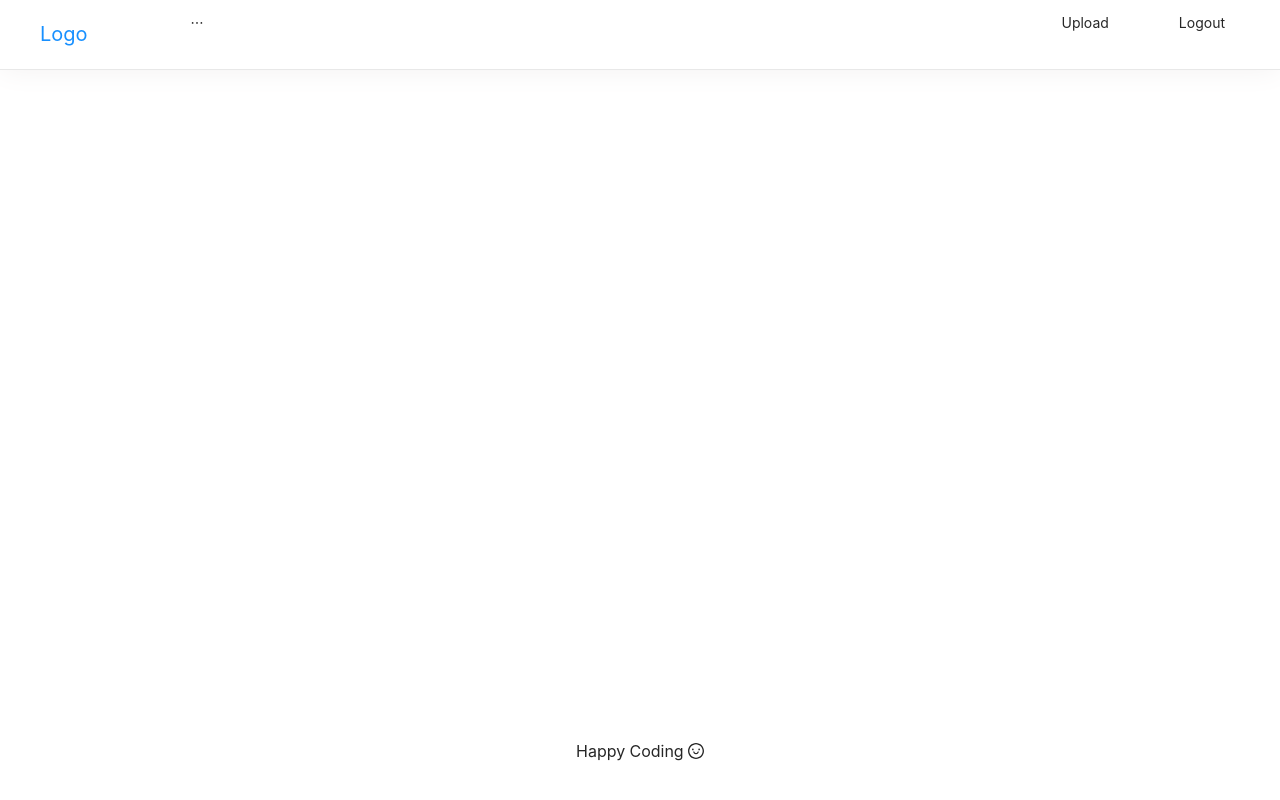
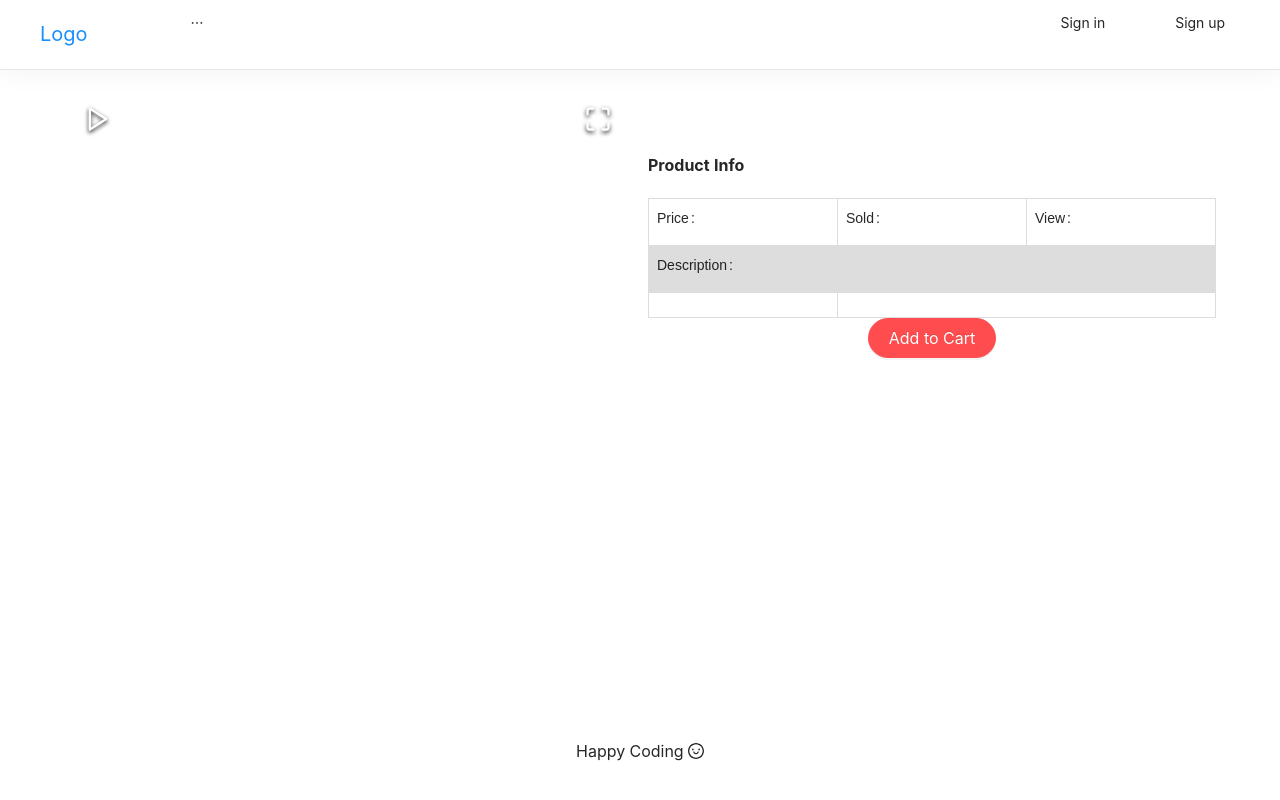
Before and after one commit to julweng/react-shop-app, a React app in the folder client/: page /product/1 in a window 1280 px wide. Built offline with nearby package versions, Linux system fonts and the light colour scheme; no server answers.

Commit message:
product detail

```diff
--- a/client/package.json
+++ b/client/package.json
@@ -15,6 +15,7 @@
     "react-dom": "^16.8.6",
     "react-dropzone": "^11.0.1",
     "react-icons": "^3.7.0",
+    "react-image-gallery": "^1.0.7",
     "react-redux": "^7.1.0-rc.1",
     "react-router-dom": "^5.0.1",
     "react-scripts": "3.4.1",
--- a/client/src/components/App.js
+++ b/client/src/components/App.js
@@ -2,12 +2,13 @@ import React, { Suspense } from "react"
 import { Route, Switch } from "react-router-dom"
 import Auth from "../hoc/auth"
 // pages for this product
-import LandingPage from "./views/LandingPage/LandingPage.js"
+import LandingPage from "./views/LandingPage/LandingPage"
 import LoginPage from "./views/LoginPage/LoginPage.js"
-import RegisterPage from "./views/RegisterPage/RegisterPage.js"
+import RegisterPage from "./views/RegisterPage/RegisterPage"
 import NavBar from "./views/NavBar/NavBar"
 import Footer from "./views/Footer/Footer"
 import UploadProductPage from "./views/UploadProductPage/UploadProductPage"
+import ProductDetailPage from "./views/ProductDetailPage/ProductDetailPage"
 
 //null   Anyone Can go inside
 //true   only logged in user can go inside
@@ -19,13 +20,18 @@ function App() {
       <NavBar />
       <div style={{ paddingTop: "69px", minHeight: "calc(100vh - 80px)" }}>
         <Switch>
-          <Route exact path="/" component={Auth(LandingPage)} />
+          <Route exact path="/" component={Auth(LandingPage, null)} />
           <Route exact path="/login" component={Auth(LoginPage, false)} />
           <Route exact path="/register" component={Auth(RegisterPage, false)} />
           <Route
             exact
             path="/product/upload"
             component={Auth(UploadProductPage, true)}
+          />
+          <Route
+            exact
+            path="/product/:productId"
+            component={Auth(ProductDetailPage, null)}
           />
         </Switch>
       </div>
--- a/client/src/components/views/LandingPage/ProductCard.js
+++ b/client/src/components/views/LandingPage/ProductCard.js
@@ -5,10 +5,19 @@ import { ImageSlider } from "../../utils"
 
 const { Meta } = Card
 
-export default function ProductCard({ product: { title, price, images, createdAt } }) {
+export default function ProductCard({
+  product: { _id, title, price, images, createdAt }
+}) {
   return (
     <div>
-      <Card hoverable cover={<ImageSlider createdAt={createdAt} images={images} />}>
+      <Card
+        hoverable
+        cover={
+          <a href={`/product/${_id}`}>
+            <ImageSlider createdAt={createdAt} images={images} />
+          </a>
+        }
+      >
         <Meta title={title} description={`$${price}`} />
       </Card>
     </div>
@@ -17,6 +26,7 @@ export default function ProductCard({ product: { title, price, images, createdAt
 
 ProductCard.propTypes = {
   product: shape({
+    _id: string,
     createdAt: string,
     title: string,
     price: number,
--- /dev/null
+++ b/client/src/components/views/ProductDetailPage/ProductDetailPage.js
@@ -0,0 +1,40 @@
+import React, { useEffect, useState } from 'react'
+import { string } from "prop-types"
+import { Row, Col } from "antd"
+import { getProduct } from "../../../functions"
+import ProductImage from "./ProductImage"
+import ProductInfo from "./ProductInfo"
+
+export default function ProductDetailPage({ match: { params: { productId }} }) {
+  const [product, setProduct] = useState({})
+
+  useEffect(() => {
+    const fetchData = async () => {
+      const res = await getProduct(productId)
+      setProduct(res[0])
+    }
+
+    fetchData()
+  }, [])
+
+  return (
+    <div className="post__page" style={{ width: "100%", padding: "3rem 4rem" }}>
+      <div style={{ display: "flex", justifyContent: "center"}}>
+        <h1>{product.title}</h1>
+      </div>
+      <br />
+      <Row gutter={[16, 16]}>
+        <Col lg={12} xs={24}>
+          <ProductImage detail={product} />
+        </Col>
+        <Col lg={12} xs={24} detail={product} >
+          <ProductInfo detail={product} />
+        </Col>
+      </Row>
+    </div>
+  )
+}
+
+ProductDetailPage.propTypes = {
+  productId: string
+}
--- /dev/null
+++ b/client/src/components/views/ProductDetailPage/ProductImage.js
@@ -0,0 +1,35 @@
+import React, { useEffect, useState } from 'react'
+import { arrayOf, string, shape } from "prop-types"
+import ImageGallery from "react-image-gallery"
+
+export default function ProductImage({ detail: { images } }) {
+  const [productImages, setProductImages] = useState([])
+
+  useEffect(() => {
+    if (images && images.length > 0) {
+      let productImgs = []
+
+      images.map(img => {
+        const imgUrl = `http://localhost:5000/${img}`
+        productImgs.push({
+          original: imgUrl,
+          thumbnail: imgUrl
+        })
+      })
+
+      setProductImages(productImgs)
+    }
+  }, [images])
+
+  return (
+    <div>
+      <ImageGallery items={productImages} />
+    </div>
+  )
+}
+
+ProductImage.propTypes = {
+  detail: shape({
+    images: arrayOf(string)
+  })
+}
--- /dev/null
+++ b/client/src/components/views/ProductDetailPage/ProductInfo.js
@@ -0,0 +1,36 @@
+import React from 'react'
+import { number, shape, string } from "prop-types"
+import { Button, Descriptions } from "antd"
+
+const { Item } = Descriptions
+
+export default function ProductInfo({ detail: { description, price, sold, views } }) {
+  return (
+    <div>
+      <Descriptions title="Product Info">
+        <Item label="Price">{price}</Item>
+        <Item label="Sold">{sold}</Item>
+        <Item label="View">{views}</Item>
+        <Item label="Description">{description}</Item>
+        <br />
+        <br />
+        <br />
+        <br />
+      </Descriptions>
+      <div style={{ display: "flex", justifyContent: "center"}}>
+          <Button size="large" shape="round" type="danger">
+            Add to Cart
+          </Button>
+        </div>
+    </div>
+  )
+}
+
+ProductInfo.propTypes = {
+  detail: shape({
+    description: string,
+    price: number,
+    sold: number,
+    views: number
+  })
+}
--- /dev/null
+++ b/client/src/functions/getProduct.js
@@ -0,0 +1,13 @@
+import axios from "axios"
+
+const getProduct = async (productId) => {
+  const res = await axios.get(`/api/product/products_by_id?id=${productId}&type=single`)
+  console.log(res)
+  if (res.status === 200) {
+    return res.data
+  } else {
+    alert("Failed to fetch product detail")
+  }
+}
+
+export default getProduct
--- a/client/src/functions/index.js
+++ b/client/src/functions/index.js
@@ -1,5 +1,6 @@
 import uploadImage from "./uploadImage"
 import uploadProduct from "./uploadProduct"
 import getProducts from "./getProducts"
+import getProduct from "./getProduct"
 
-export { getProducts, uploadImage, uploadProduct }
+export { getProduct, getProducts, uploadImage, uploadProduct }
--- a/client/src/index.css
+++ b/client/src/index.css
@@ -1,3 +1,5 @@
+@import "~react-image-gallery/styles/css/image-gallery.css";
+
 body {
   margin: 0;
   font-family: -apple-system, BlinkMacSystemFont, "Segoe UI", "Roboto", "Oxygen",
@@ -37,3 +39,19 @@ input.error {
   color: red;
   height: 5px;
 }
+
+table {
+  font-family: arial, sans-serif;
+  border-collapse: collapse;
+  width: 100%;
+}
+
+td, th {
+  border: 1px solid #ddd;
+  text-align: left;
+  padding: 8px;
+}
+
+tr:nth-child(even) {
+  background-color: #ddd;
+}
```
Also changed, not shown: server/routes/product.js (+18 -2 lines), 1 other file.
